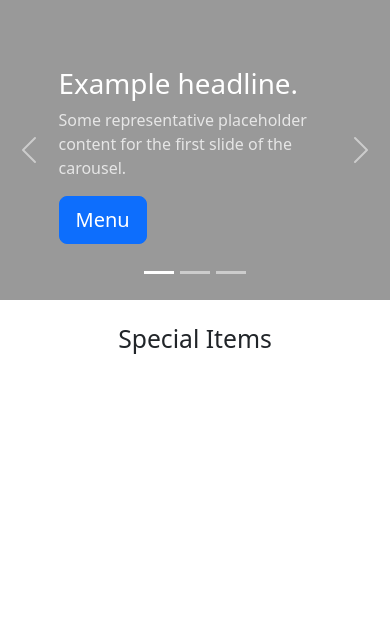
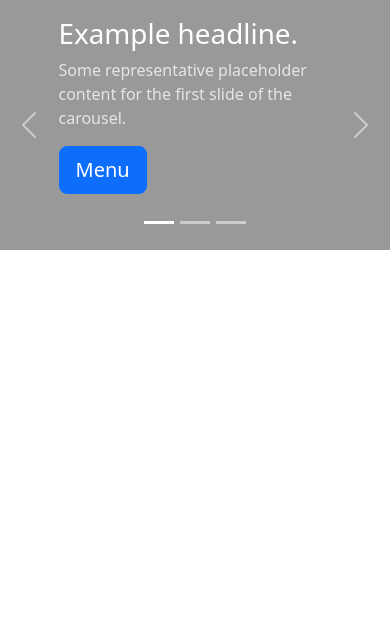
Before and after one commit to The-Accidental-Game-Devs/menu_listing_website, a Django app: page / in a window 390 px wide. Shown: the part 56-698 px from the top of the page. Run offline with Django 5.2, Linux system fonts and the light colour scheme; data that the repository does not hold is empty; some libraries are stand-ins or nearby versions.

Commit message:
Refactor special items display and update category/item card layout
Signed-off-by: Aung <aung.lin.thant.address@gmail.com>

```diff
--- a/core/templates/core/index.html
+++ b/core/templates/core/index.html
@@ -5,18 +5,19 @@
 {% block content %}
     {% include 'core/partials/carousel.html' %}
 
-    <div class="container-fluid p-4">
+    {% if special_items %}
+        <div class="container-fluid my-3">
             <h2 class="text-center mb-4">Special Items</h2>
 
-        <div class="d-flex justify-content-center">
-            <div class="d-flex overflow-auto gap-4 align-items-center"
-                 style="max-width: 1000px;">
+            <div class="container justify-content-center border p-2 rounded">
+                <div class="special-item-container">
                     {% for item in special_items %}
-                    <div class="flex-shrink-0" style="width: 250px;">
+                        <div class="special-item p-2">
                             {% include 'menu/partials/item_card.html' with item=item %}
                         </div>
                     {% endfor %}
                 </div>
             </div>
         </div>
+    {% endif %}
 {% endblock %}
--- a/menu/templates/menu/category.html
+++ b/menu/templates/menu/category.html
@@ -17,7 +17,7 @@
         </div>
         <div class="row my-3">
             {% for category in categories %}
-                <div class="col-sm-6 col-md-4 col-lg-2 mb-4">
+                <div class="col-sm-6 col-md-4 col-lg-3 mb-4">
                     {% include 'menu/partials/category_card.html' %}
                 </div>
             {% endfor %}
--- a/menu/templates/menu/menu.html
+++ b/menu/templates/menu/menu.html
@@ -20,7 +20,7 @@
 
         <div class="row my-3">
             {% for item in items %}
-                <div class="col-sm-6 col-md-4 col-lg-2 mb-4">
+                <div class="col-sm-6 col-md-4 col-lg-3 mb-4">
                     {% include 'menu/partials/item_card.html' %}
                 </div>
             {% endfor %}
--- a/menu/templates/menu/partials/category_card.html
+++ b/menu/templates/menu/partials/category_card.html
@@ -12,7 +12,7 @@
             <div class="ratio ratio-4x3 bg-body-secondary rounded">
                 <img class="card-img-top img-fluid object-fit-cover"
                      loading="lazy"
-                     src="{% static 'global/img/default_img_1000x1000.webp' %}" alt="{{ item.name }}">
+                     src="{% static 'global/img/default_img_400x300.webp' %}" alt="{{ item.name }}">
             </div>
         {% endif %}
     </a>
--- a/static/global/css/custom.css
+++ b/static/global/css/custom.css
@@ -13,13 +13,44 @@ footer {
     flex-shrink: 0;
 }
 
-
 .carousel-img {
     width: 100%;
-    height: auto;
-    max-height: 500px;
-    min-height: 300px;
+    height: 500px;
     object-fit: cover;
     filter: brightness(60%);
     display: block;
 }
+
+.special-item-container {
+    width: 100%;
+    height: auto;
+    display: flex;
+    flex-direction: row;
+    justify-content: start;
+    overflow: auto;
+}
+
+.special-item {
+    min-width: 400px;
+    min-height: 300px;
+}
+
+@media screen and (max-width: 800px) {
+    .carousel-img {
+        height: 350px;
+    }
+    .special-item {
+        min-width: 250px;
+        min-height: 150px;
+    }
+}
+
+@media screen and (max-width: 576px) {
+    .carousel-img {
+        height: 250px;
+    }
+    .special-item {
+        min-width: 200px;
+        min-height: 100px;
+    }
+}
```
Lines whose indentation alone changed are shown as unchanged.
